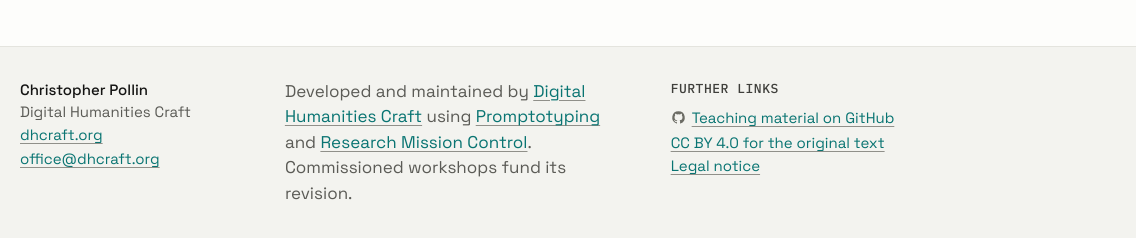
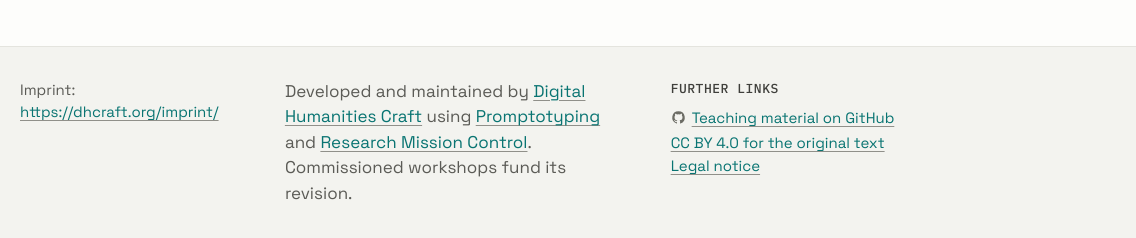
Before and after one commit to DigitalHumanitiesCraft/knowledge-context-agentic-engineering, a plain HTML site: page docs/index.html in a window 1280 px wide. Shown: the part 1174-1412 px from the top of the page, 144-1280 px from the left. Drawn offline with Linux system fonts and the light colour scheme.

Commit message:
Replace the footer contact block by the link to the DHCraft imprint
Co-Authored-By: Claude Opus 5.5 <noreply@anthropic.com>

```diff
--- a/docs/index.html
+++ b/docs/index.html
@@ -93,10 +93,7 @@
     <div class="foot-publisher">
       <img src="assets/dhcraft-logo-watercolor.png" alt="" width="160" height="184">
       <div class="imprint">
-        <p class="name">Christopher Pollin</p>
-        <p>Digital Humanities Craft</p>
-        <p class="contact"><a href="https://dhcraft.org">dhcraft.org</a></p>
-        <p class="contact"><a href="mailto:office@dhcraft.org">office@dhcraft.org</a></p>
+        <p>Imprint: <a href="https://dhcraft.org/imprint/">https://dhcraft.org/imprint/</a></p>
       </div>
     </div>
     <p class="foot-provenance">Developed and maintained by <a href="https://dhcraft.org">Digital Humanities Craft</a> using <a href="https://dhcraft.org/Promptotyping/">Promptotyping</a> and <a href="https://github.com/DigitalHumanitiesCraft/research-mission-control">Research Mission Control</a>. Commissioned workshops fund its revision.</p>
```
Also changed, not shown: docs/glossary.de.html (+1 -4 lines), docs/glossary.html (+1 -4 lines), docs/index.de.html (+1 -4 lines).
